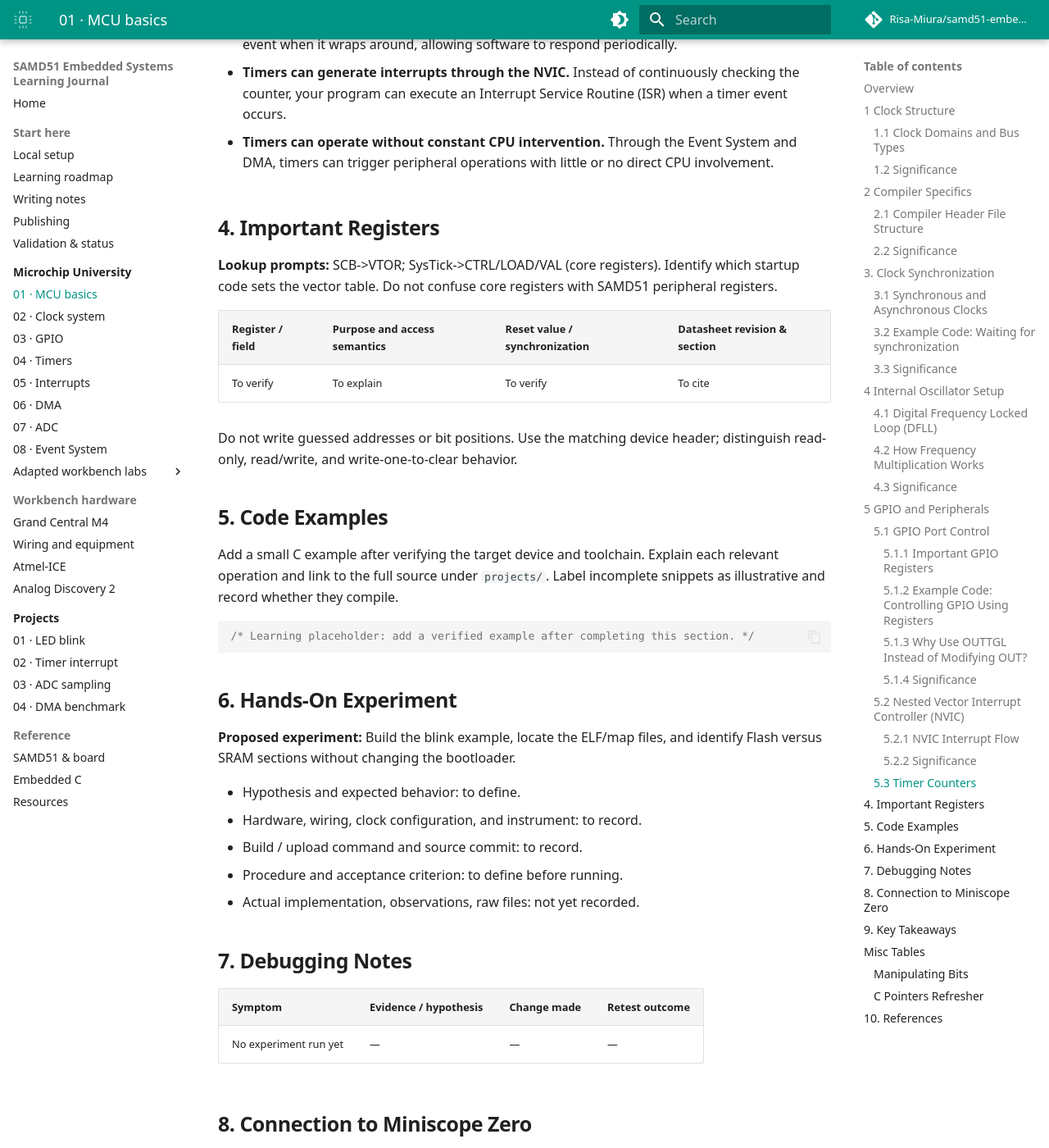
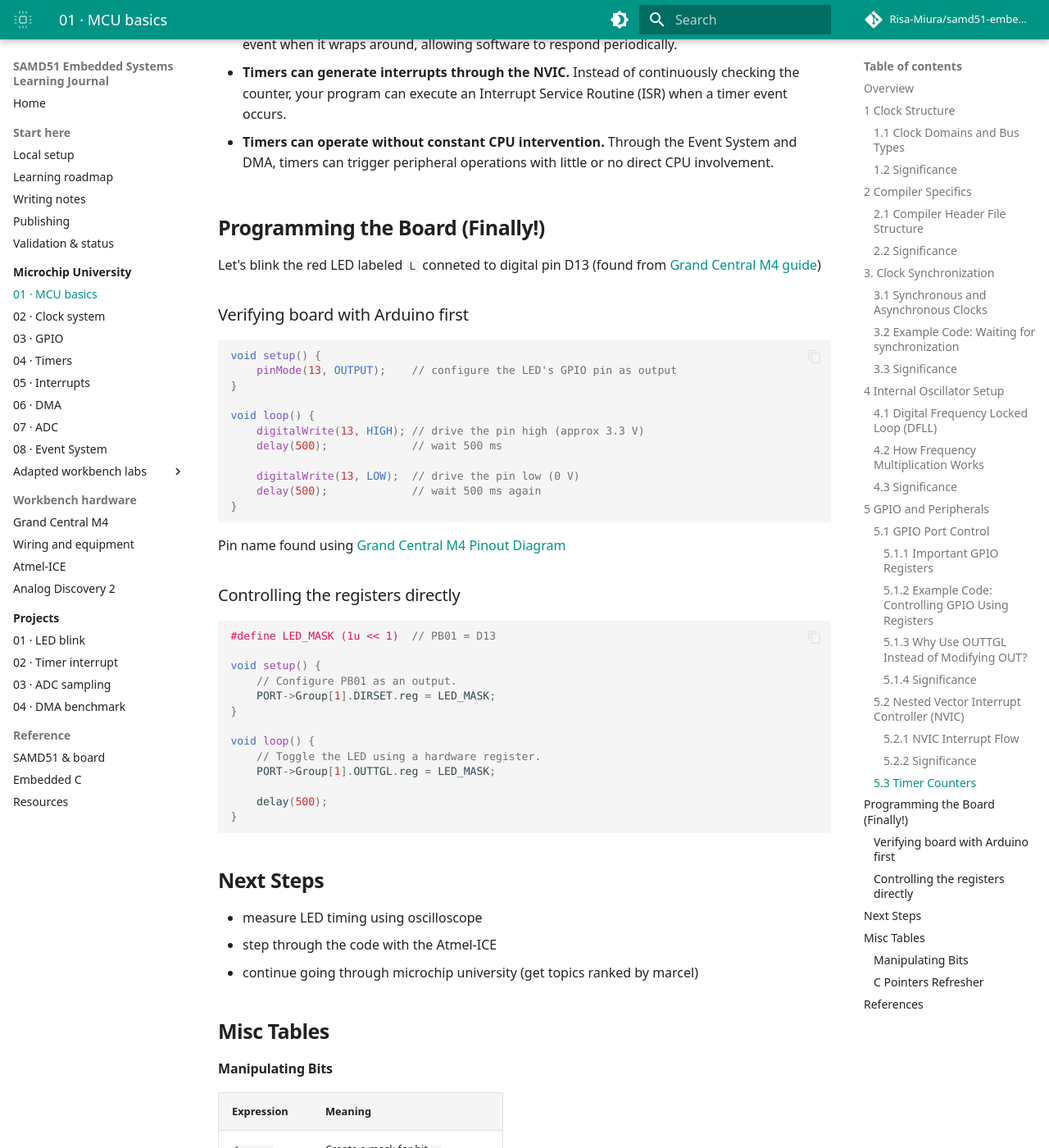
Before and after one commit to Risa-Miura/samd51-embedded-learning, an MkDocs documentation site: the page built from docs/microchip-university/01-microcontroller-basics.md, in a window 1280 px wide and 1400 px high, scrolled down 8842 px. Shown: the whole window at 82% size. Built offline with MkDocs 1.6.1 and Material for MkDocs 9.7.7, drawn with Linux system fonts in a browser that asks for light colours; comment, search, counter and statistics services are not loaded; some of the changed text lies outside the part shown.

Commit message:
Complete microcontroller basics notes with LED blink examples and reference tables

````diff
--- a/docs/microchip-university/01-microcontroller-basics.md
+++ b/docs/microchip-university/01-microcontroller-basics.md
@@ -1,8 +1,8 @@
 # Microcontroller basics
 
-**Status:** In Progress
+**Status:** Completed
 
-**Study date:** 14-Nov-2026
+**Study date:** Week 1
 
 ## Overview
 
@@ -335,6 +335,87 @@ flowchart LR
 
 - **Timers can operate without constant CPU intervention.** Through the Event System and DMA, timers can trigger peripheral operations with little or no direct CPU involvement.
 
+## Programming the Board (Finally!)
+Let's blink the red LED labeled `L` conneted to digital pin D13 (found from [Grand Central M4 guide](https://learn.adafruit.com/adafruit-grand-central))
+
+### Verifying board with Arduino first
+
+```arduino
+void setup() {
+    pinMode(13, OUTPUT);    // configure the LED's GPIO pin as output
+}
+
+void loop() {
+    digitalWrite(13, HIGH); // drive the pin high (approx 3.3 V)
+    delay(500);             // wait 500 ms
+
+    digitalWrite(13, LOW);  // drive the pin low (0 V)
+    delay(500);             // wait 500 ms again
+}
+```
+Pin name found using [Grand Central M4 Pinout Diagram](https://cdn-learn.adafruit.com/assets/assets/000/115/366/original/adafruit_products_Adafruit-Grand-Central-M4-Express-Pinout.png?1663982143)
+
+### Controlling the registers directly
+
+```c
+#define LED_MASK (1u << 1)  // PB01 = D13
+
+void setup() {
+    // Configure PB01 as an output.
+    PORT->Group[1].DIRSET.reg = LED_MASK;
+}
+
+void loop() {
+    // Toggle the LED using a hardware register.
+    PORT->Group[1].OUTTGL.reg = LED_MASK;
+
+    delay(500);
+}
+```
+
+## Next Steps
+- measure LED timing using oscilloscope
+- step through the code with the Atmel-ICE
+- continue going through microchip university (get topics ranked by marcel)
+
+## Misc Tables
+
+#### Manipulating Bits
+
+| Expression | Meaning |
+|---|---|
+| `1u << n` | Create a mask for bit `n` |
+| `reg \|= mask` | Set selected bits |
+| `reg &= ~mask` | Clear selected bits |
+| `reg ^= mask` | Toggle selected bits |
+| `reg & mask` | Test whether selected bits are set |
+
+#### C Pointers Refresher
+
+| Symbol | Meaning | Example |
+|---|---|---|
+| `&` | Get address of variable | `&x` |
+| `*` (declaration) | Declare a pointer | `int *p;` |
+| `*` (dereference) | Access value at address | `*p` |
+| `->` | Access struct member through pointer | `p->value` |
+| `.` | Access struct member directly | `s.value` |
+| `NULL` | Pointer that points to nothing | `int *p = NULL;` |
+| `[]` | Access array element (also works with pointers) | `p[0]` |
+| `void *` | Generic object pointer | `void *p;` |
+
+## References
+
+- [Starting Microchip University course](https://mu.microchip.com/getting-started-with-writing-code-for-the-microchip-arm-cortex-microcontrollers)
+    - Modules: Introduction, Clock Structure, Compiler Specifics, Clock Synchronization, Internal Oscillator Setup, and GPIO and Peripherals (Up to Lab 1)
+- [Grand Central M4 guide](https://learn.adafruit.com/adafruit-grand-central)
+    - red LED `L` connected to `D13` (search for better place to find this)
+    - pinout diagram for names
+- [GPIO Register Definitions](https://github.com/adafruit/asf4/blob/master/samd51/include/component/port.h)
+- [Microcontroller definitions](https://github.com/adafruit/asf4/blob/master/samd51/include/samd51p20a.h)
+- [SAM D5x/E5x family datasheet](https://www.microchip.com/content/dam/mchp/documents/MCU32/ProductDocuments/DataSheets/SAM-D5x-E5x-Family-Data-Sheet-DS60001507.pdf)
+    - record chapter title and table/section identifiers consulted
+
+<!--
 ## 4. Important Registers
 
 **Lookup prompts:** SCB->VTOR; SysTick->CTRL/LOAD/VAL (core registers). Identify which startup code sets the vector table. Do not confuse core registers with SAMD51 peripheral registers.
@@ -378,35 +459,4 @@ Confirm relevance by inspecting the actual project with advisor guidance. Record
 ## 9. Key Takeaways
 
 To write after study: what can I now explain, what evidence supports it, and what remains uncertain?
-
-## Misc Tables
-
-#### Manipulating Bits
-
-| Expression | Meaning |
-|---|---|
-| `1u << n` | Create a mask for bit `n` |
-| `reg \|= mask` | Set selected bits |
-| `reg &= ~mask` | Clear selected bits |
-| `reg ^= mask` | Toggle selected bits |
-| `reg & mask` | Test whether selected bits are set |
-
-#### C Pointers Refresher
-
-| Symbol | Meaning | Example |
-|---|---|---|
-| `&` | Get address of variable | `&x` |
-| `*` (declaration) | Declare a pointer | `int *p;` |
-| `*` (dereference) | Access value at address | `*p` |
-| `->` | Access struct member through pointer | `p->value` |
-| `.` | Access struct member directly | `s.value` |
-| `NULL` | Pointer that points to nothing | `int *p = NULL;` |
-| `[]` | Access array element (also works with pointers) | `p[0]` |
-| `void *` | Generic object pointer | `void *p;` |
-
-
-## 10. References
-
-- [Starting Microchip University course](https://mu.microchip.com/getting-started-with-writing-code-for-the-microchip-arm-cortex-microcontrollers) — record the relevant module and timestamp.
-- [SAM D5x/E5x family datasheet](https://www.microchip.com/content/dam/mchp/documents/MCU32/ProductDocuments/DataSheets/SAM-D5x-E5x-Family-Data-Sheet-DS60001507.pdf) — record revision, chapter title, and table/section identifiers actually consulted.
-- [Grand Central M4 guide](https://learn.adafruit.com/adafruit-grand-central) — confirm board-specific assumptions.
+-->
````
